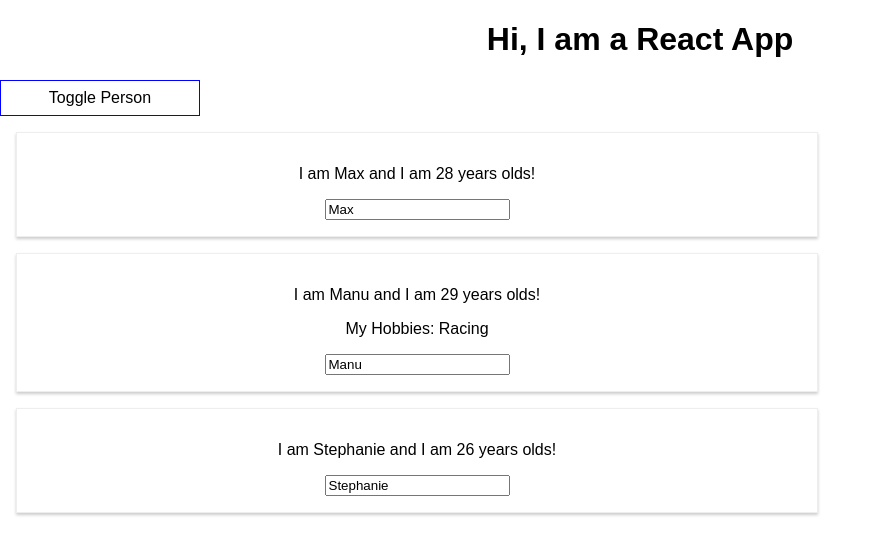
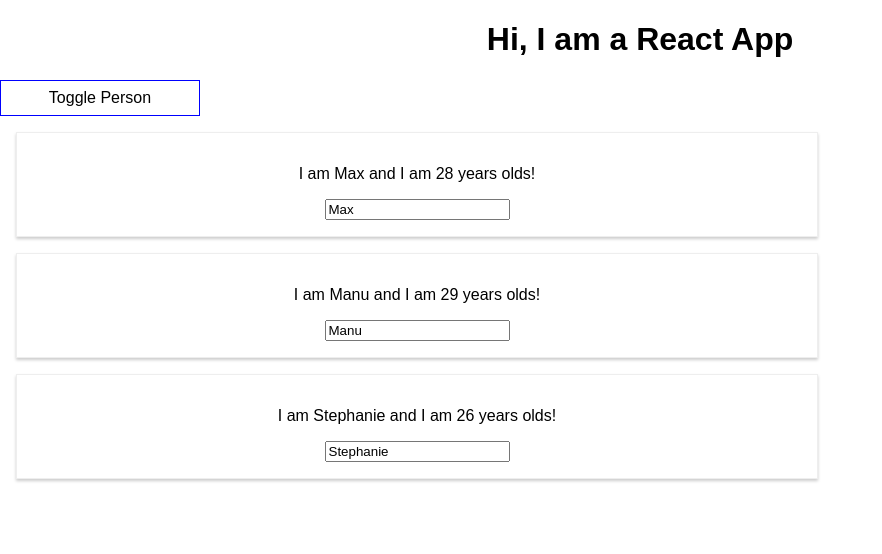
Before and after one commit to haluskua/react-complete-guide, a React (Create React App) app: page / in a window 1280 px wide. Both pictures are taken after a click on the button "Toggle Person". Shown: the top 554 px of the page, without its empty margins (0-882 px from the left). Built offline with nearby package versions, Linux system fonts and the light colour scheme.

Commit message:
outputting lists

```diff
--- a/src/App.js
+++ b/src/App.js
@@ -22,18 +22,6 @@
 
   }
 
-  switchNameHandler =(newName)=> {
-    //DON'T DO THIS: this.state.persons[0].name = 'Maximilian';
-
-    this.setState({
-      persons: [
-        { name: newName, age: 28 },
-        { name: 'Manu', age: 29 },
-        { name: 'Stephanie', age: 27 }
-      ]
-    })
-  }
-
   nameChangeHandler = (event) => {
 
     this.setState({
@@ -44,6 +32,12 @@
       ]
     })
   }
+  deletePersonHandler = (personIndex) => {
+    const persons = this.state.persons;
+    persons.splice(personIndex, 1);
+    this.setState({persons: persons})
+  }
+
   togglePersonsHandler = () => {
     const doesShow = this.state.showPersons;
     this.setState({showPersons: !doesShow});
@@ -62,18 +56,12 @@
     if  (this.state.showPersons) {
       persons = (
         <div>
-            <Person
-              name={this.state.persons[0].name}
-              age={this.state.persons[0].age} />
-            <Person
-              name={this.state.persons[1].name}
-              age={this.state.persons[1].age}
-              click={this.switchNameHandler.bind(this, 'Max!!')}
-              changed={this.nameChangeHandler}> My Hobbies: Racing
-            </Person>
-            <Person
-              name={this.state.persons[2].name}
-              age={this.state.persons[2].age} />
+          {this.state.persons.map((person, index) => {
+            return <Person
+            click={() => this.deletePersonHandler(index)}
+              name={person.name}
+              age={person.age}/>
+          })}
           </div>
       )
 
```
